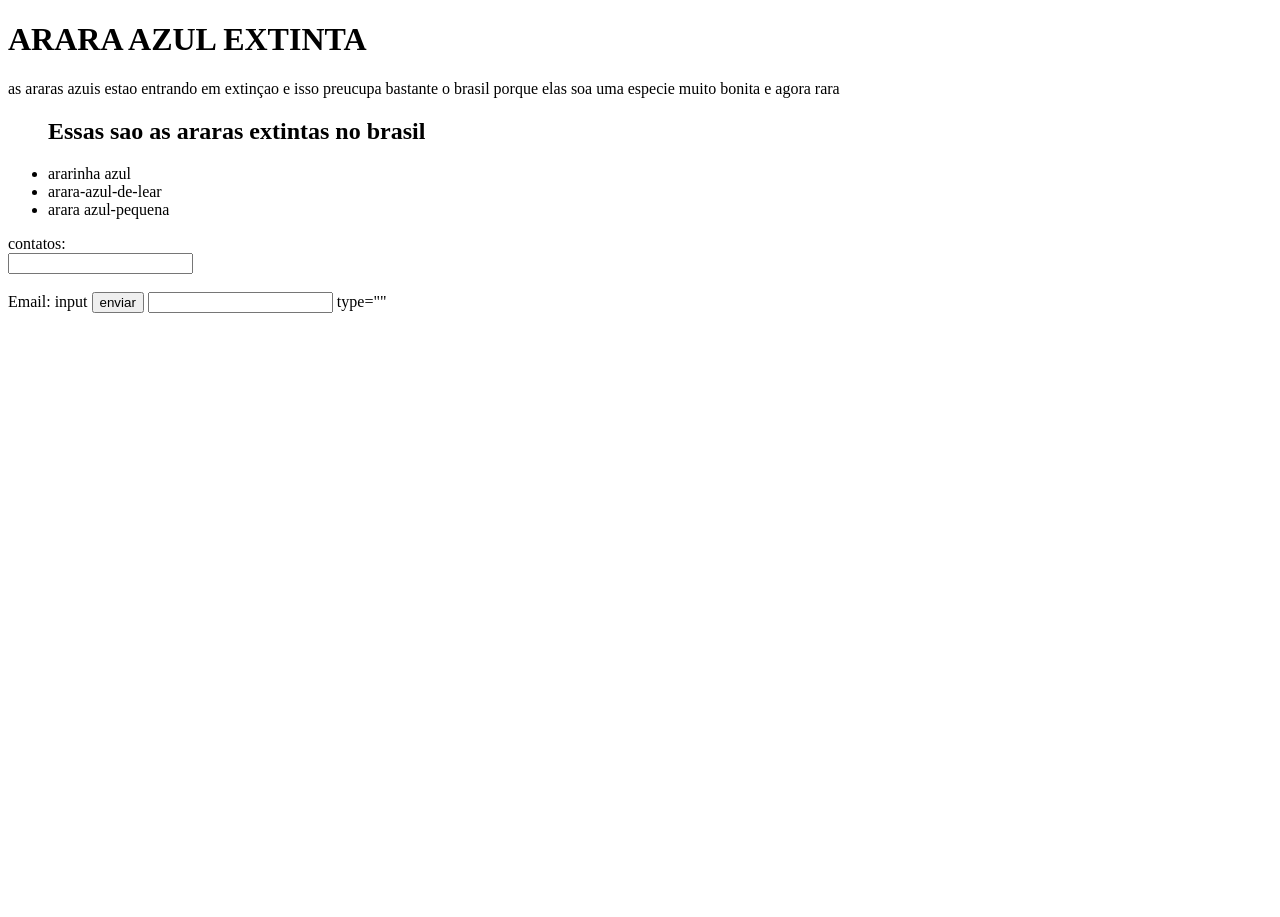
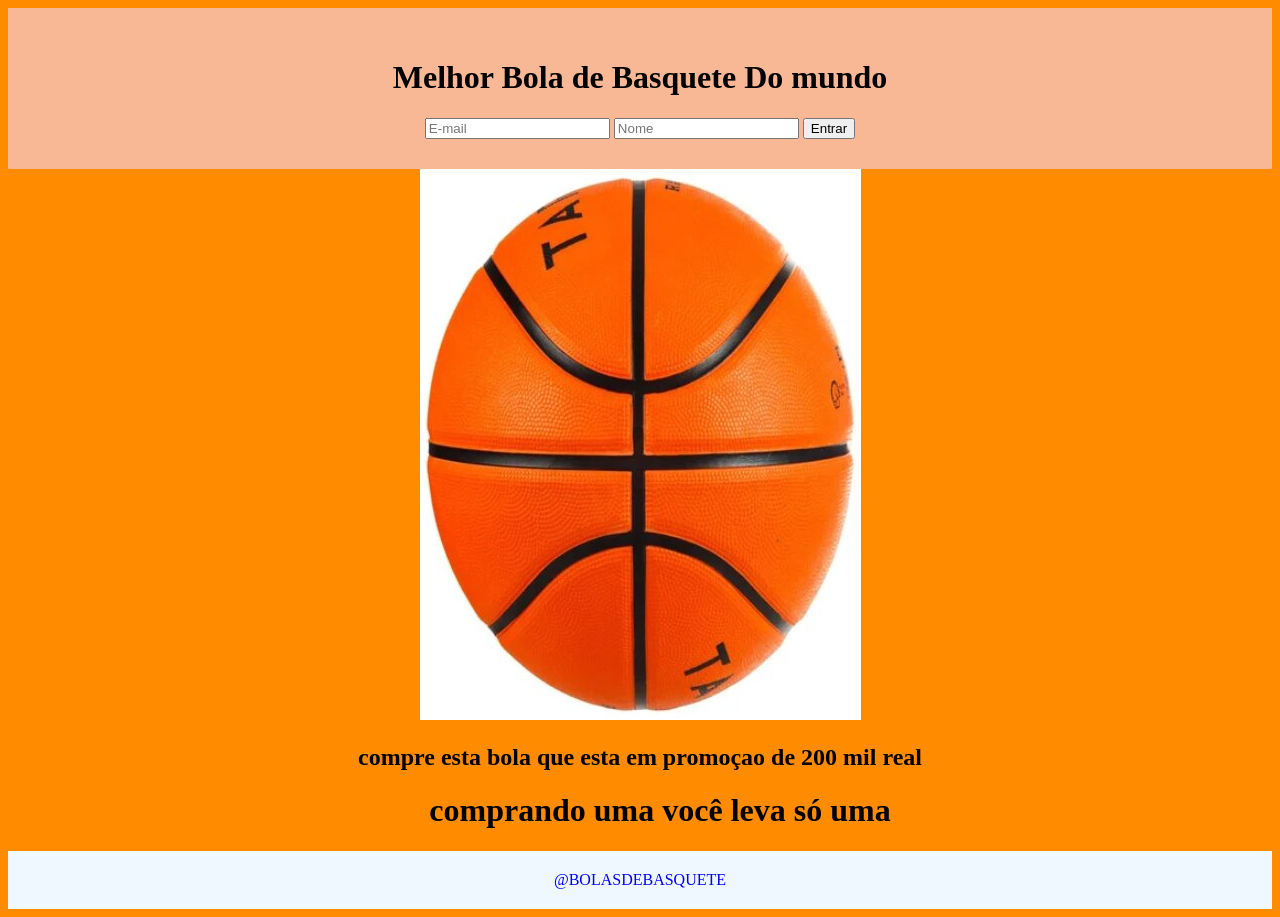
Before and after one commit to jaodobololo/lading-pages, a plain HTML site: page landing pages/INDEX.HTML in a window 1280 px wide. Before the commit the page ends 800 px from the top, so only its background shows below. Drawn offline with Linux system fonts and the light colour scheme.

Commit message:
Add files via upload

```diff
--- a/landing pages/INDEX.HTML
+++ b/landing pages/INDEX.HTML
@@ -4,45 +4,45 @@
     <meta charset="UTF-8">
     <meta http-equiv="X-UA-Compatible" content="IE=edge">
     <meta name="viewport" content="width=device-width, initial-scale=1.0">
-    <title>arara azul</title>
-    <link rel="stylesheet" href="styles.css">
+    <title>bola fenomenal</title>
+    <link rel="stylesheet" href="style.css">
 </head>
 <body>
     <header>
-       <H1>ARARA AZUL EXTINTA</H1>
+       <h1>Melhor Bola de Basquete Do mundo</h1>
+       <form action="/login" method="post">
+        <input type="email" nome="email" placeholder="E-mail">
+        <input type="text" name="nome"placeholder="Nome">
+        <button type="submit">Entrar</button>
+    </form>
     </header>
 
- <div class="container">
- as araras azuis estao entrando em extinçao e isso preucupa bastante o brasil porque elas soa uma especie muito bonita e agora rara
 
-</div>
-<div class="lista das asraras">
-<ul class="'cursos">
-<h2>Essas sao as araras extintas no brasil </h2>
 
-    <li>ararinha azul
-    <li>arara-azul-de-lear
-    <li>arara azul-pequena
+    <div>
+       <img src="IMAGENS/bola-basquete-r100-t73.jpg" alt="">
 
-</ul>
-</div>
-<footer>
-contatos:
-</footer>
-<form></form>
+    </div>
 
 
 
 
-   <label for="nome"></label>
-   <input type="text" id="nome" requerid><br> <br>
 
-    <label for="email">Email:</label>
-input
 
-    <input type="submit" value="enviar">
 
-    <input>  type=""
-  </form>
+
+<div class="lista das asraras">
+    <h2>compre esta bola que esta em promoçao de 200 mil real</h2>
+<ul class="'cursos">
+<h1>comprando uma você leva só uma </h1>
+
+</div>
+
+<footer>
+    @BOLASDEBASQUETE
+</footer>
+
+
+
 </body>
 </html>
--- a/landing pages/style.css
+++ b/landing pages/style.css
@@ -1,9 +1,46 @@
+body{
+   background-color: darkorange;
+
+}
+
+footer{
+
+
+   background-color: rgb(243, 134, 0);
+   padding: 10px
+
+}
+
+
+
+header{
+color: aqua;
+padding: 30px;
+text-align: center;
+
+
+
+
+}
+
 
 
 footer{
 
+background-color: rgb(240, 248, 255);
+color: blue;
+padding: 20px;
+text-align: center;
 
-   background-color: bisque;
-   padding: 10px
 
 }
+
+header{
+
+color: #000;
+background-color: rgb(249, 184, 149);
+
+}
+div{
+text-align: center;
+}
```
Also changed, not shown: landing pages/IMAGENS/bola-basquete-r100-t73.jpg (added).
